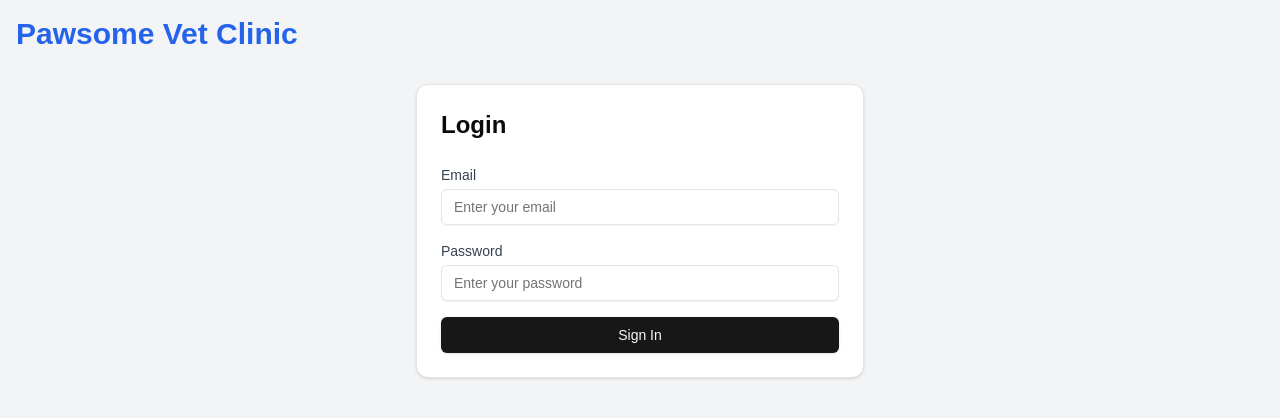
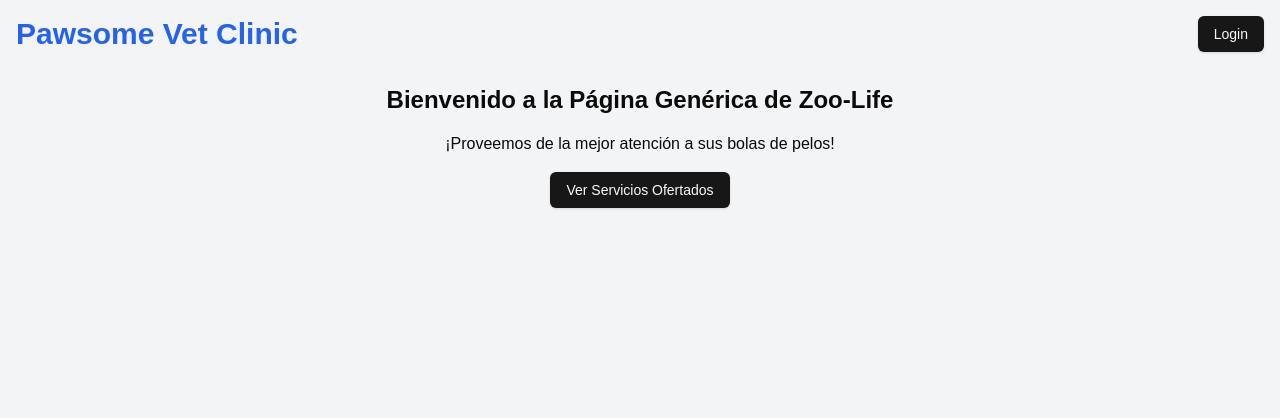
Before and after one commit to JavierCabreraC/next-vet, a Next.js app: page / in a window 1280 px wide. Shown: the top 418 px of the page. Built offline with nearby package versions, Linux system fonts and the light colour scheme.

Commit message:
back to generic

```diff
--- a/src/app/page.tsx
+++ b/src/app/page.tsx
@@ -165,22 +165,61 @@
 // export default VetClinicWelcomePage;
 
 
+// ********************************************************************************************************************************************
+// ********************************************************************************************************************************************
+// ********************************************************************************************************************************************
 
 
-import React from 'react';
+// import React from 'react';
+// import LoginForm from '@/components/ui/LoginForm';
+
+
+
+// const VetClinicWelcomePage: React.FC = () => {
+//   return (
+//     <div className="min-h-screen bg-gray-100 p-4">
+//       <header className="flex justify-between items-center mb-8">
+//         <h1 className="text-3xl font-bold text-blue-600">Pawsome Vet Clinic</h1>
+//       </header>
+
+//       <main>
+//         <LoginForm />
+//       </main>
+//     </div>
+//   );
+// };
+
+// export default VetClinicWelcomePage;
+
+
+'use client';
+
+import React, { useState } from 'react';
 import LoginForm from '@/components/ui/LoginForm';
+import { Button } from '@/components/ui/button';
 
 
 
 const VetClinicWelcomePage: React.FC = () => {
+  const [showLogin, setShowLogin] = useState(false);
+
   return (
     <div className="min-h-screen bg-gray-100 p-4">
       <header className="flex justify-between items-center mb-8">
         <h1 className="text-3xl font-bold text-blue-600">Pawsome Vet Clinic</h1>
+        <Button onClick={() => setShowLogin(true)}>Login</Button>
       </header>
 
       <main>
-        <LoginForm />
+        {showLogin ? (
+          <LoginForm onClose={() => setShowLogin(false)} />
+        ) : (
+          <div className="text-center">
+            <h2 className="text-2xl font-semibold mb-4">Bienvenido a la Página Genérica de Zoo-Life</h2>
+            <p className="mb-4">¡Proveemos de la mejor atención a sus bolas de pelos!</p>
+            <Button onClick={() => setShowLogin(true)}>Ver Servicios Ofertados</Button>
+          </div>
+        )}
       </main>
     </div>
   );
--- a/src/components/ui/LoginForm.tsx
+++ b/src/components/ui/LoginForm.tsx
@@ -1,3 +1,105 @@
+// 'use client';
+
+// import React, { useState } from 'react';
+// import { useRouter } from 'next/navigation';
+// import { Button } from '@/components/ui/button';
+// import { Input } from '@/components/ui/input';
+// import { Card, CardHeader, CardContent } from '@/components/ui/card';
+
+
+
+// interface LoginResponse {
+//   access_token: string;
+//   rol: 'Administrador' | 'Veterinario' | 'Cliente';
+// }
+
+// const LoginForm: React.FC = () => {
+//   const [email, setEmail] = useState('');
+//   const [password, setPassword] = useState('');
+//   const [error, setError] = useState('');
+//   const router = useRouter();
+
+//   const handleLogin = async (e: React.FormEvent) => {
+//     e.preventDefault();
+//     setError('');
+
+//     try {
+//       const response = await fetch('http://localhost:3000/auth/login', {
+//         method: 'POST',
+//         headers: {
+//           'Content-Type': 'application/json',
+//         },
+//         body: JSON.stringify({ email, password }),
+//       });
+
+//       if (!response.ok) {
+//         throw new Error('Login failed');
+//       }
+
+//       const data: LoginResponse = await response.json();
+//       localStorage.setItem('token', data.access_token);
+
+//       switch (data.rol) {
+//         case 'Administrador':
+//           router.push('/admin');
+//           break;
+//         case 'Veterinario':
+//           router.push('/vetdoc');
+//           break;
+//         case 'Cliente':
+//           router.push('/cliente');
+//           break;
+//         default:
+//           setError('Unknown role');
+//       }
+//     } catch (err) {
+//       setError(`Login failed: ${err instanceof Error ? err.message : 'Unknown error'}`);
+//     }
+//   };
+
+//   return (
+//     <Card className="w-full max-w-md mx-auto">
+//       <CardHeader>
+//         <h2 className="text-2xl font-semibold">Login</h2>
+//       </CardHeader>
+//       <CardContent>
+//         <form onSubmit={handleLogin} className="space-y-4">
+//           <div>
+//             <label htmlFor="email" className="block text-sm font-medium text-gray-700">Email</label>
+//             <Input
+//               type="email"
+//               id="email"
+//               value={email}
+//               onChange={(e) => setEmail(e.target.value)}
+//               placeholder="Enter your email"
+//               className="mt-1"
+//               required
+//             />
+//           </div>
+//           <div>
+//             <label htmlFor="password" className="block text-sm font-medium text-gray-700">Password</label>
+//             <Input
+//               type="password"
+//               id="password"
+//               value={password}
+//               onChange={(e) => setPassword(e.target.value)}
+//               placeholder="Enter your password"
+//               className="mt-1"
+//               required
+//             />
+//           </div>
+//           {error && <p className="text-red-500">{error}</p>}
+//           <Button type="submit" className="w-full">Sign In</Button>
+//         </form>
+//       </CardContent>
+//     </Card>
+//   );
+// };
+
+// export default LoginForm;
+
+
+
 'use client';
 
 import React, { useState } from 'react';
@@ -6,14 +108,16 @@ import { Button } from '@/components/ui/button';
 import { Input } from '@/components/ui/input';
 import { Card, CardHeader, CardContent } from '@/components/ui/card';
 
-
-
 interface LoginResponse {
   access_token: string;
   rol: 'Administrador' | 'Veterinario' | 'Cliente';
 }
 
-const LoginForm: React.FC = () => {
+interface LoginFormProps {
+  onClose: () => void;
+}
+
+const LoginForm: React.FC<LoginFormProps> = ({ onClose }) => {
   const [email, setEmail] = useState('');
   const [password, setPassword] = useState('');
   const [error, setError] = useState('');
@@ -59,8 +163,9 @@ const LoginForm: React.FC = () => {
 
   return (
     <Card className="w-full max-w-md mx-auto">
-      <CardHeader>
+      <CardHeader className="flex justify-between items-center">
         <h2 className="text-2xl font-semibold">Login</h2>
+        <Button variant="ghost" onClick={onClose}>X</Button>
       </CardHeader>
       <CardContent>
         <form onSubmit={handleLogin} className="space-y-4">
```
